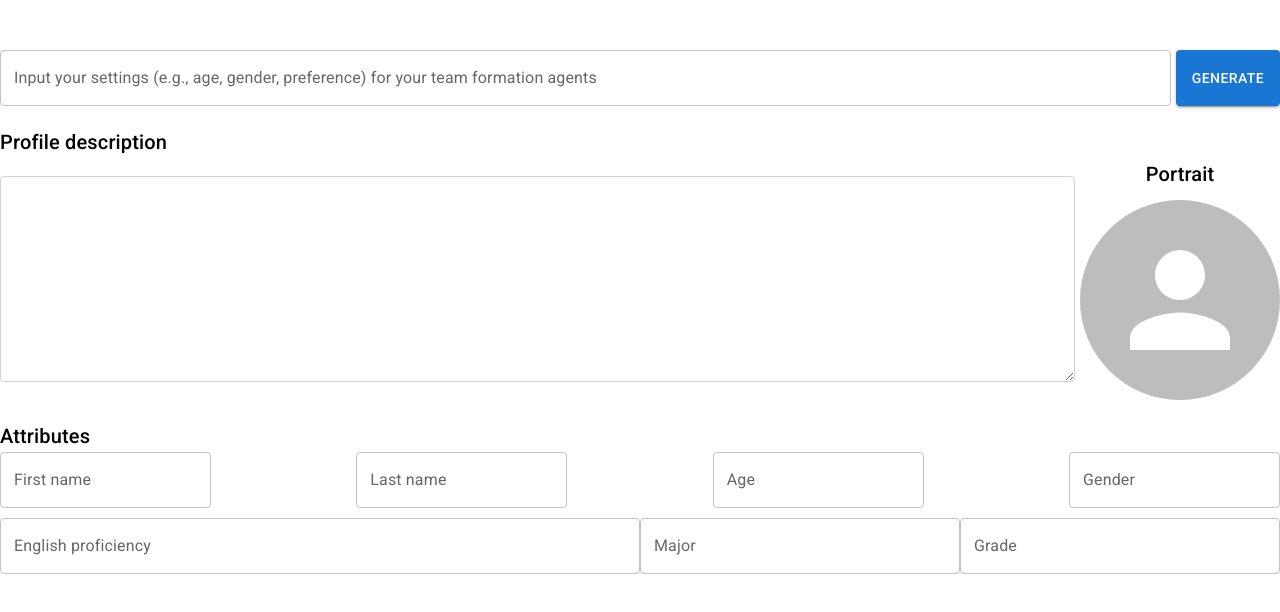
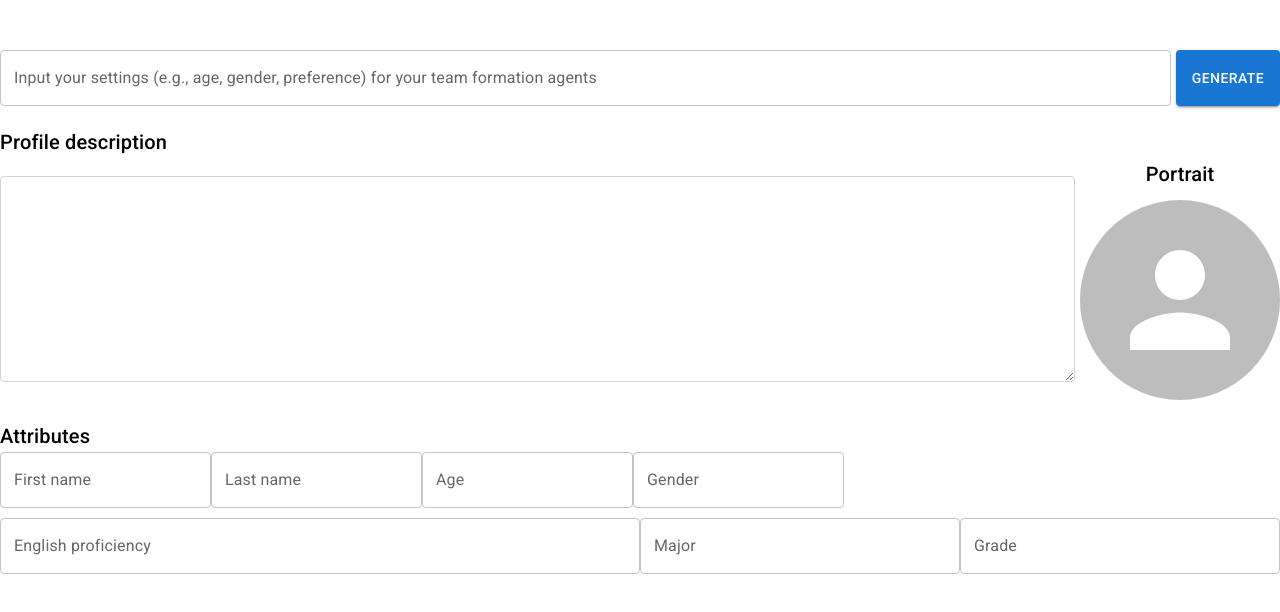
Before and after one commit to CRChenND/Teammate_Simulation, a React (Create React App) app in the folder Frontend/my-app/: page /profile in a window 1280 px wide. Shown: the top 612 px of the page. Built offline with nearby package versions, Linux system fonts and the light colour scheme.

Commit message:
change profile

```diff
--- a/Frontend/my-app/src/components/profile/profile.js
+++ b/Frontend/my-app/src/components/profile/profile.js
@@ -5,6 +5,8 @@ import TextField from '@mui/material/TextField';
 import Box from '@mui/material/Box';
 import Avatar from '@mui/material/Avatar';
 import Typography from '@mui/material/Typography';
+
+
 
 
 const Main = () => {
@@ -52,16 +54,16 @@ const Main = () => {
         <Typography variant="h6" component="h2" style={{ alignSelf: 'flex-start' }}>
                 Attributes
         </Typography>
-            <Box style={{ width: '100%' }}>
+            <Box style={{ width: '100%' , marginRight:'50px', marginLeft: '50px'}}>
 
-                <Box style={{ display: 'flex', justifyContent: 'space-between', marginBottom: '10px' }}>
+                <Box style={{ display: 'flex', justifycontent: 'center', marginBottom: '10px' }}>
                 <TextField id="first-name" label="First name" variant="outlined" />
                 <TextField id="last-name" label="Last name" variant="outlined" />
                 <TextField id="age" label="Age" variant="outlined" />
                 <TextField id="gender" label="Gender" variant="outlined" />
                 </Box>
 
-                <Box style={{ display: 'flex', justifyContent: 'space-between', marginBottom: '10px' }}>
+                <Box style={{ display: 'flex', justifycontent: 'center', marginBottom: '10px' }}>
                 <TextField id="english-proficiency" label="English proficiency" variant="outlined" style={{ flex: 2 }} />
                 <TextField id="major" label="Major" variant="outlined" style={{ flex: 1 }} />
                 <TextField id="grade" label="Grade" variant="outlined" style={{ flex: 1 }} />
```
